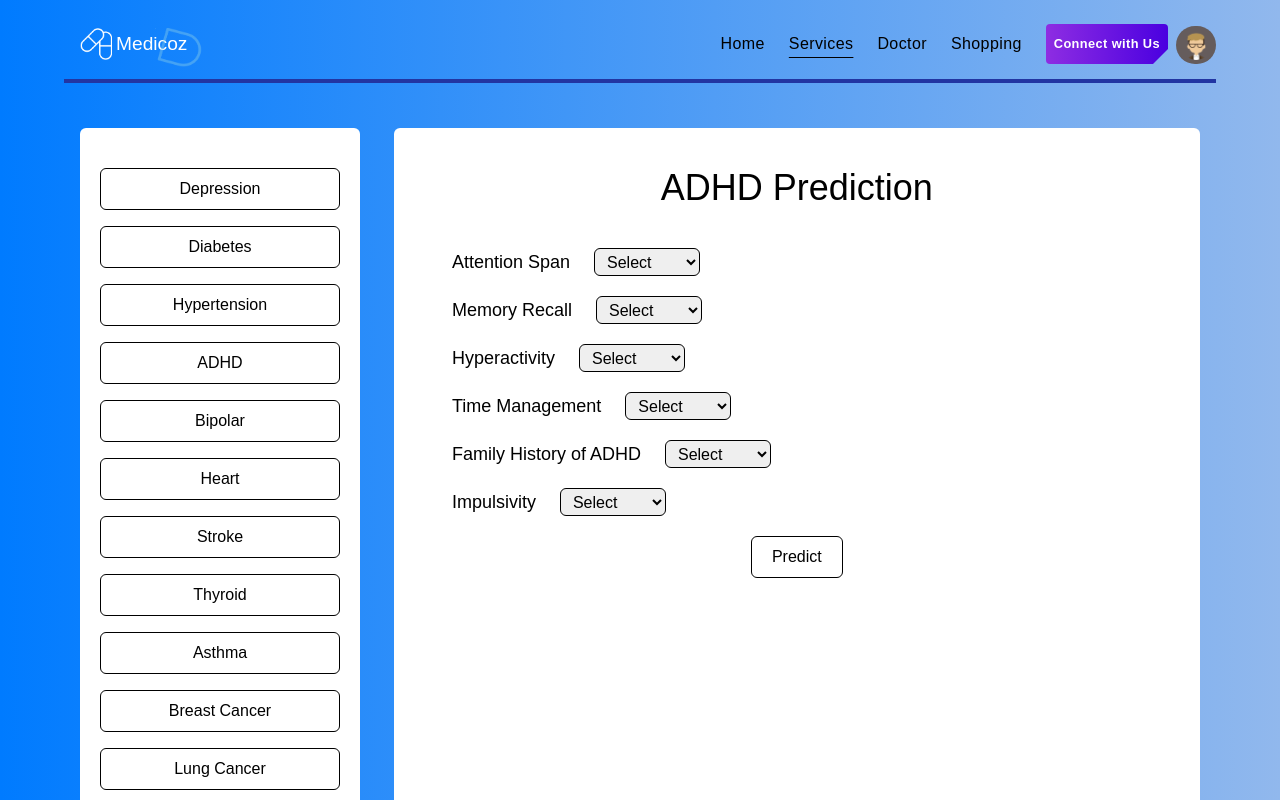
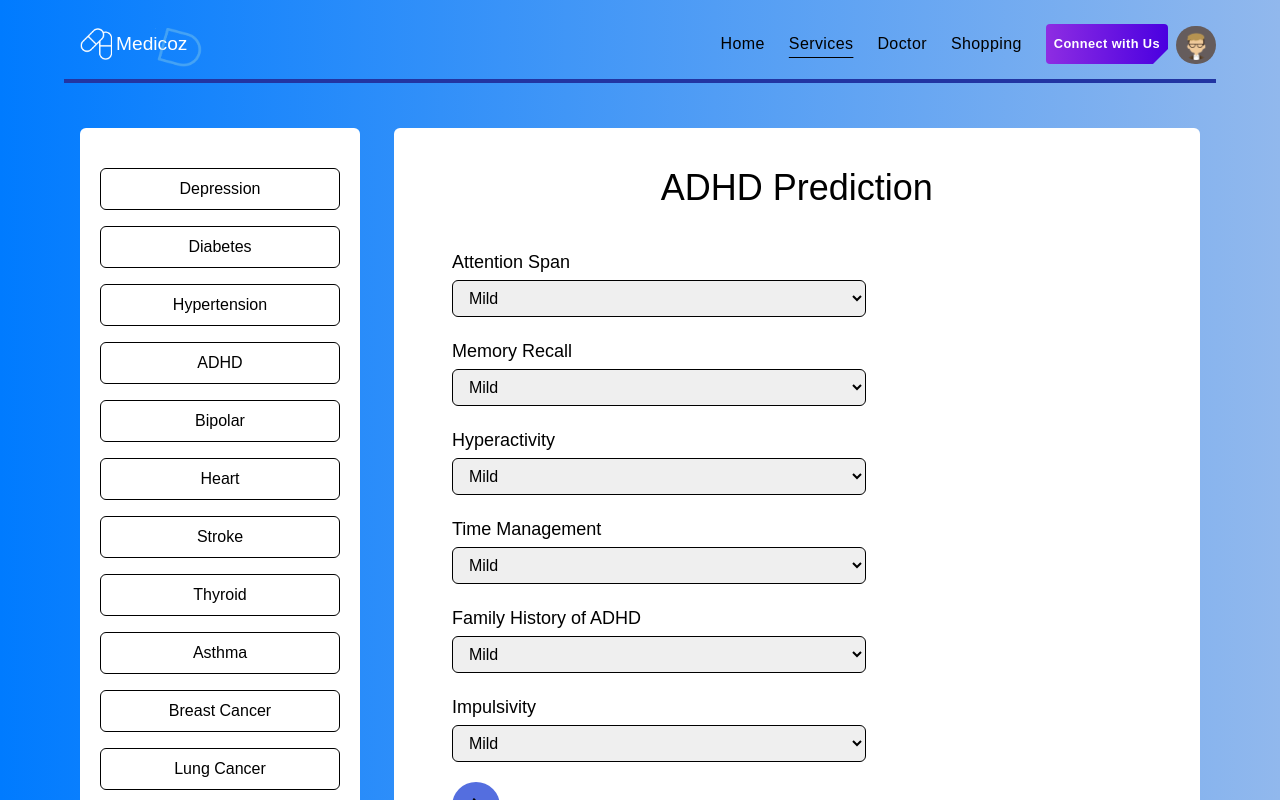
Before and after one commit to Harshit2583/medicoz, a React (Create React App) app: page /services in a window 1280 px wide. Both pictures are taken after a click on the item "ADHD". Shown: the top 800 px of the page. Built offline with nearby package versions, Linux system fonts and the light colour scheme.

Commit message:
made ui of service page

```diff
--- a/src/Components/ServicePage/Adhd.js
+++ b/src/Components/ServicePage/Adhd.js
@@ -67,18 +67,17 @@ const Adhd = () => {
       <h2 className="text-center text-4xl mb-10">ADHD Prediction</h2>
       <div className="w-[90%]">
         <form onSubmit={handleSubmit} className="space-y-5">
-          <div className=" gap-1 flex">
+          <div className=" gap-1 flex flex-col">
             <label htmlFor="Attention_Span" className="text-lg font-medium mr-5">
               Attention Span
             </label>
             <select
-              className="border border-black px-2 rounded-md font-medium "
+              className="px-3 py-2 rounded-md w-[60%] outline-none font-medium border border-black"
               id="Attention_Span"
               name="Attention_Span"
               onChange={handleChange}
               value={formData.Attention_Span}
             >
-              <option value="">Select</option>
               <option value="1">Mild</option>
               <option value="4">Moderate</option>
               <option value="7">Severe</option>
@@ -86,18 +85,17 @@ const Adhd = () => {
             </select>
           </div>
 
-          <div className=" gap-1 flex">
+          <div className=" gap-1 flex flex-col">
             <label htmlFor="Memory_Recall" className="text-lg font-medium mr-5">
               Memory Recall
             </label>
             <select
-              className="border border-black px-2 rounded-md font-medium "
+              className="px-3 py-2 rounded-md w-[60%] outline-none font-medium border border-black"
               id="Memory_Recall"
               name="Memory_Recall"
               onChange={handleChange}
               value={formData.Memory_Recall}
             >
-              <option value="">Select</option>
               <option value="1">Mild</option>
               <option value="4">Moderate</option>
               <option value="7">Severe</option>
@@ -105,18 +103,17 @@ const Adhd = () => {
             </select>
           </div>
 
-          <div className=" gap-1 flex">
+          <div className=" gap-1 flex flex-col">
             <label htmlFor="Hyperactivity" className="text-lg font-medium mr-5">
               Hyperactivity
             </label>
             <select
-              className="border border-black px-2 rounded-md font-medium "
+              className="px-3 py-2 rounded-md w-[60%] outline-none font-medium border border-black "
               id="Hyperactivity"
               name="Hyperactivity"
               onChange={handleChange}
               value={formData.Hyperactivity}
             >
-              <option value="">Select</option>
               <option value="1">Mild</option>
               <option value="4">Moderate</option>
               <option value="7">Severe</option>
@@ -124,18 +121,17 @@ const Adhd = () => {
             </select>
           </div>
 
-          <div className=" gap-1 flex">
+          <div className=" gap-1 flex flex-col">
             <label htmlFor="Time_Management" className="text-lg font-medium mr-5">
               Time Management
             </label>
             <select
-              className="border border-black px-2 rounded-md font-medium "
+              className="px-3 py-2 rounded-md w-[60%] outline-none font-medium border border-black"
               id="Time_Management"
               name="Time_Management"
               onChange={handleChange}
               value={formData.Time_Management}
             >
-              <option value="">Select</option>
               <option value="1">Mild</option>
               <option value="4">Moderate</option>
               <option value="7">Severe</option>
@@ -143,18 +139,17 @@ const Adhd = () => {
             </select>
           </div>
 
-          <div className=" gap-1 flex">
+          <div className=" gap-1 flex flex-col">
             <label htmlFor="Family_History_of_ADHD" className="text-lg font-medium mr-5">
               Family History of ADHD
             </label>
             <select
-              className="border border-black px-2 rounded-md font-medium "
+              className="px-3 py-2 rounded-md w-[60%] outline-none font-medium border border-black"
               id="Family_History_of_ADHD"
               name="Family_History_of_ADHD"
               onChange={handleChange}
               value={formData.Family_History_of_ADHD}
             >
-              <option value="">Select</option>
               <option value="1">Mild</option>
               <option value="4">Moderate</option>
               <option value="7">Severe</option>
@@ -162,18 +157,17 @@ const Adhd = () => {
             </select>
           </div>
 
-          <div className=" gap-1 flex">
+          <div className=" gap-1 flex flex-col">
             <label htmlFor="Impulsivity" className="text-lg font-medium mr-5">
               Impulsivity
             </label>
             <select
-              className="border border-black px-2 rounded-md font-medium "
+              className="px-3 py-2 rounded-md w-[60%] outline-none font-medium border border-black"
               id="Impulsivity"
               name="Impulsivity"
               onChange={handleChange}
               value={formData.Impulsivity}
             >
-              <option value="">Select</option>
               <option value="1">Mild</option>
               <option value="4">Moderate</option>
               <option value="7">Severe</option>
@@ -181,16 +175,26 @@ const Adhd = () => {
             </select>
           </div>
 
-          <div className="text-center mt-5">
+          {/* <div className="text-center mt-5">
             <button type="submit" className="border border-black px-5 py-2 rounded-md">
               Predict
             </button>
-          </div>
+          </div> */}
+          <button
+            className="learn-more submit-button w-36"
+            onClick={handleSubmit}
+            type="submit"
+          >
+            <span className="circle bg-[#546edf]" aria-hidden="true">
+              <span className="icon arrow"></span>
+            </span>
+            <span className="button-text tracking-wider   font-semibold text-black">Submit</span>
+          </button>
         </form>
 
         {result && (
           <div className="mt-5">
-            <h3 className="text-xl">Predicted ADHD Severity: {result}</h3>
+            <h3 className="text-xl">{result}</h3>
           </div>
         )}
 
```
Also changed, not shown: src/Components/ServicePage/Bipolar.js (+36 -26 lines), 1 other file (tests, documents, lock files or other folders).
